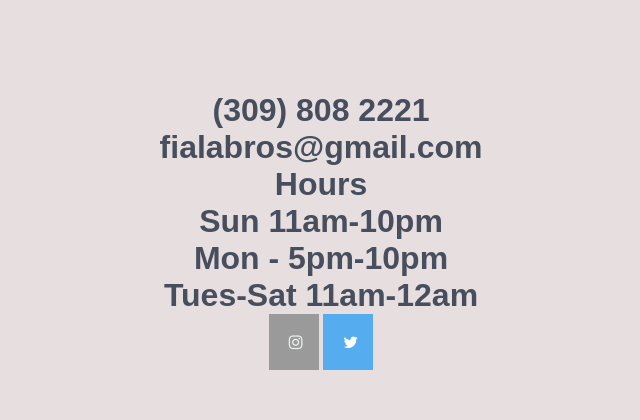
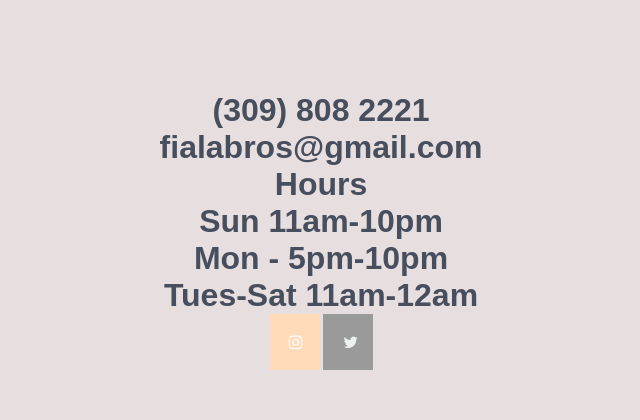
Before and after one commit to niranma/Fiala, a PHP site: page / in a window 1280 px wide. Shown: the part 5998-6418 px from the top of the page, without its empty margins (319-959 px from the left). Run offline with PHP 8.4, Linux system fonts and the light colour scheme.

Commit message:
Update style.css

```diff
--- a/style.css
+++ b/style.css
@@ -168,14 +168,14 @@ html {
 
 /* Set a specific color for each brand */
 
-/* Facebook */
-.fa-facebook {
-  background: #3B5998;
+/* instagram */
+.fa-instagram {
+  background: peachpuff;
   color: white;
 }
 
-/* Twitter */
-.fa-twitter {
+/* facebook */
+.fa-facebook {
   background: #55ACEE;
   color: white;
 }
```
